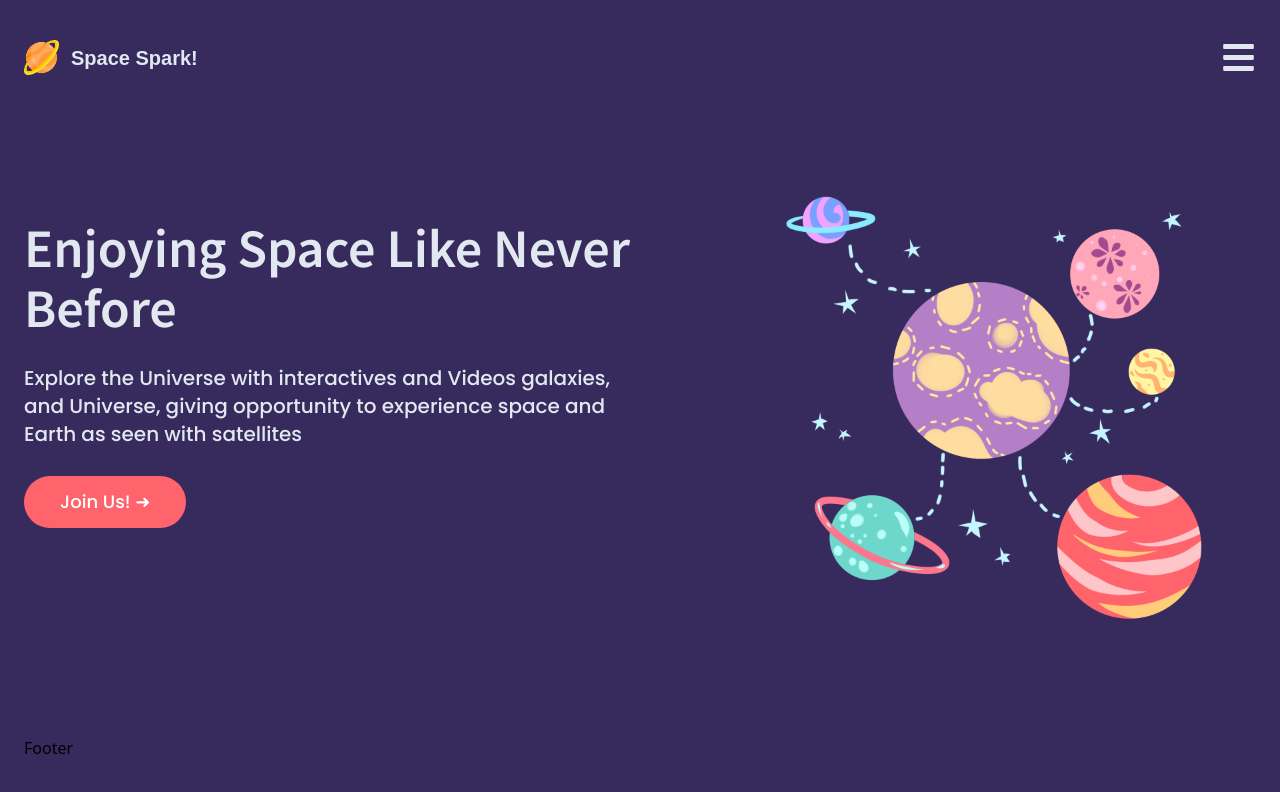
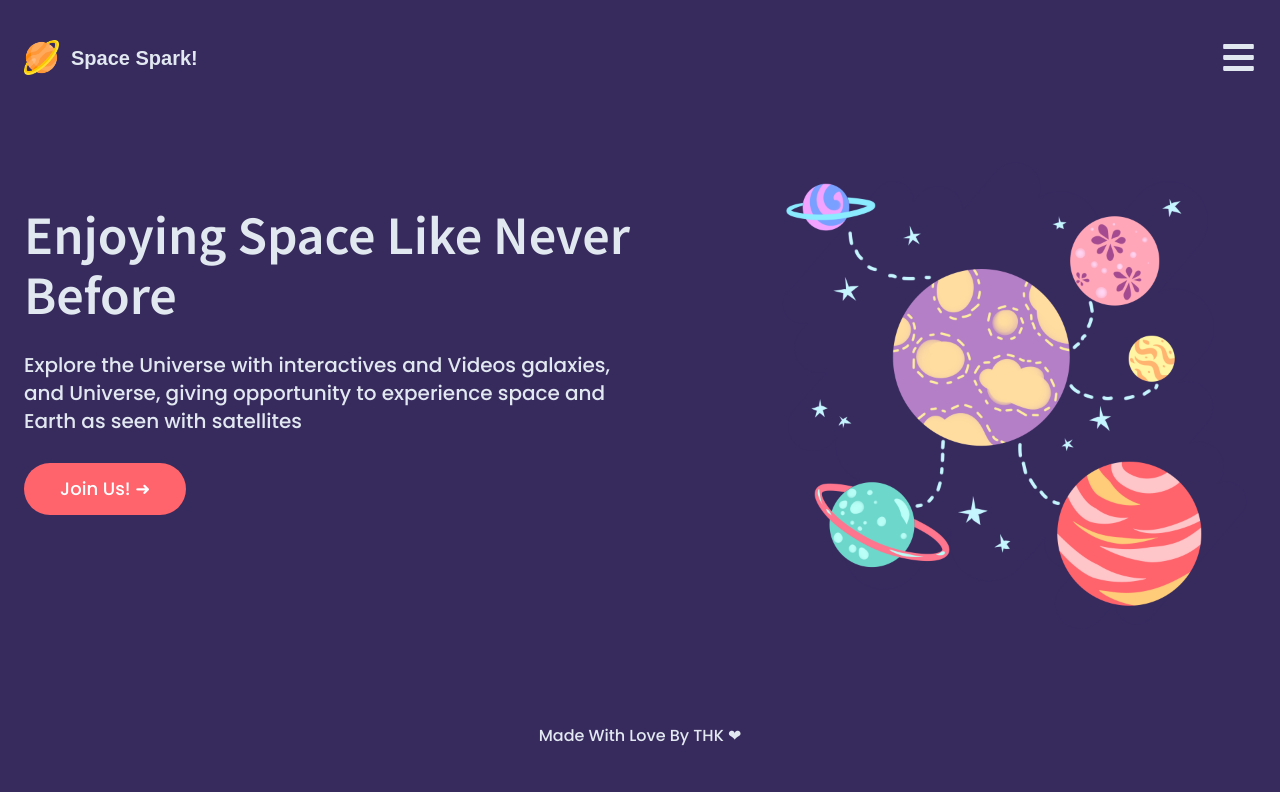
Before and after one commit to TheHarshKadam/tailwindcssLandingPage, a React (Vite) app: page / in a window 1280 px wide. Shown: the top 792 px of the page. Built offline with nearby package versions, Linux system fonts and the light colour scheme; a web font is replaced by a local one.

Commit message:
added responsiveness to webpage

```diff
--- a/src/components/Footer.jsx
+++ b/src/components/Footer.jsx
@@ -2,7 +2,7 @@ import React from 'react'
 
 const Footer = () => {
   return (
-    <div className='hidden lg:block'>Footer</div>
+    <div className='hidden lg:flex lg: justify-center items-center h-12 mt-auto font-poppins text-slate-200'>Made With Love By THK ❤ </div>
   )
 }
 
```
